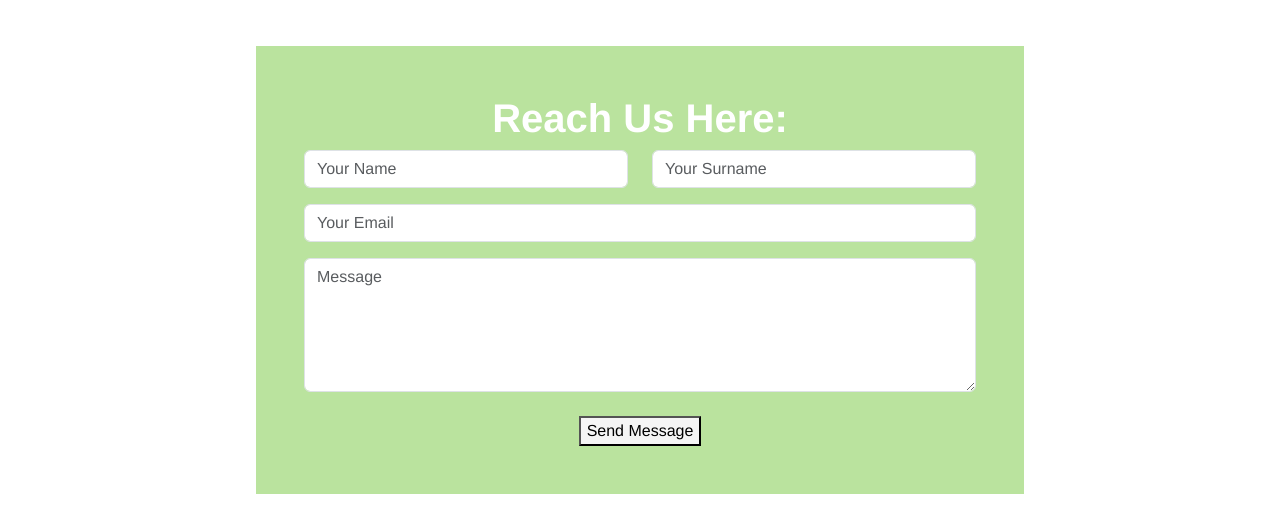
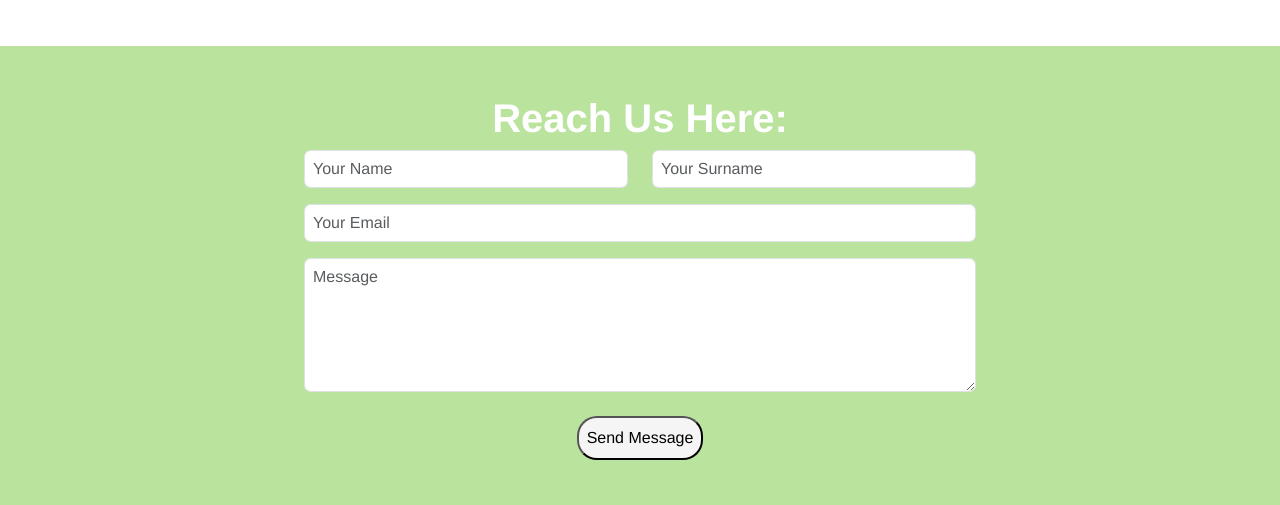
Before and after one commit to C0dingForFun/capstone, a Vue app: page /contact in a window 1280 px wide. Shown: the part 951-1456 px from the top of the page. Built offline with nearby package versions, Linux system fonts and the light colour scheme.

Commit message:
frontend

```diff
--- a/src/views/ContactView.vue
+++ b/src/views/ContactView.vue
@@ -1,6 +1,6 @@
 <template>
-    <div class="banner">
-        <div class="bannertxt">
+    <div class="banner" loading="lazy">
+        <div class="bannertxt" >
             <h1>Contact</h1>
             <h4>Home  <span> > </span> Contact</h4>
         </div>
@@ -57,26 +57,26 @@
             </div>
         </div>
     </div>
-    <div class="p-5 mt-5" id="form">
-        <div class="mx-auto">
-            <form action="https://formspree.io/f/mwperylp" method="POST" role="form" class="mx-auto my-auto">
+    <div class=" mt-5 form" >
+        <div class="p-5" id="form">
+            <form action="https://formspree.io/f/xrbzdgbd" method="POST" role="form" class="mx-auto my-auto">
                 <h1 class="text-center text-white"><b>Reach Us Here:</b></h1>
                       <div class="row text">
                         <div class="col-md-6 form-group">
-                          <input type="text" name="name" class="form-control" id="name" placeholder="Your Name" v-model="name">
+                          <input type="text" name="name" class="form-control px-2" id="name" placeholder="Your Name" v-model="name">
                         </div>
                         <div class="col-md-6 form-group mt-3 mt-md-0">
-                          <input type="text" name="surname" class="form-control" id="surname" placeholder="Your Surname" v-model="surname">
+                          <input type="text" name="surname" class="form-control px-2" id="surname" placeholder="Your Surname" v-model="surname">
                         </div>
                       </div>
                       <div class="form-group mt-3">
-                        <input type="email" class="form-control" name="email" id="email" placeholder="Your Email" v-model="email">
+                        <input type="email" class="form-control px-2" name="email" id="email" placeholder="Your Email" v-model="email">
                       </div>
                       <div class="form-group mt-3">
-                        <textarea class="form-control" name="message" rows="5" placeholder="Message" v-model="message"></textarea>
+                        <textarea class="form-control px-2" name="message" rows="5" placeholder="Message" v-model="message"></textarea>
                       </div>
                       <div class="text-center mt-4 send">
-                        <button type="submit" @click="check()">Send Message</button> <br>
+                        <button type="submit">Send Message</button> <br>
                       </div>
             </form>
         </div>
@@ -125,7 +125,7 @@ export default {
         height:auto;
         background-color: #bae39e;
         border-radius:20px;
-        transition: 1s;
+        transition: 0.8s;
         color:grey;
     }
     .info:hover{
@@ -137,19 +137,24 @@ export default {
     .contact-info{
         color:#51b112;
     }
+    .form{
+        width: 100vw;
+        background-color: #bae39e;
+    }
     #form{
         margin: auto;
         width:60vw;
         height:auto;
-        background-color: #bae39e;
     }
     #form button{
+        padding:1vh;
         background-color: whitesmoke;
         color:black;
         transition: 1s;
+        border-radius:20px;
     }
     #form button:hover{
-        background-color: #93C572;
+        background-color: #51b112;
         color:whitesmoke;
     }
 </style>
```
